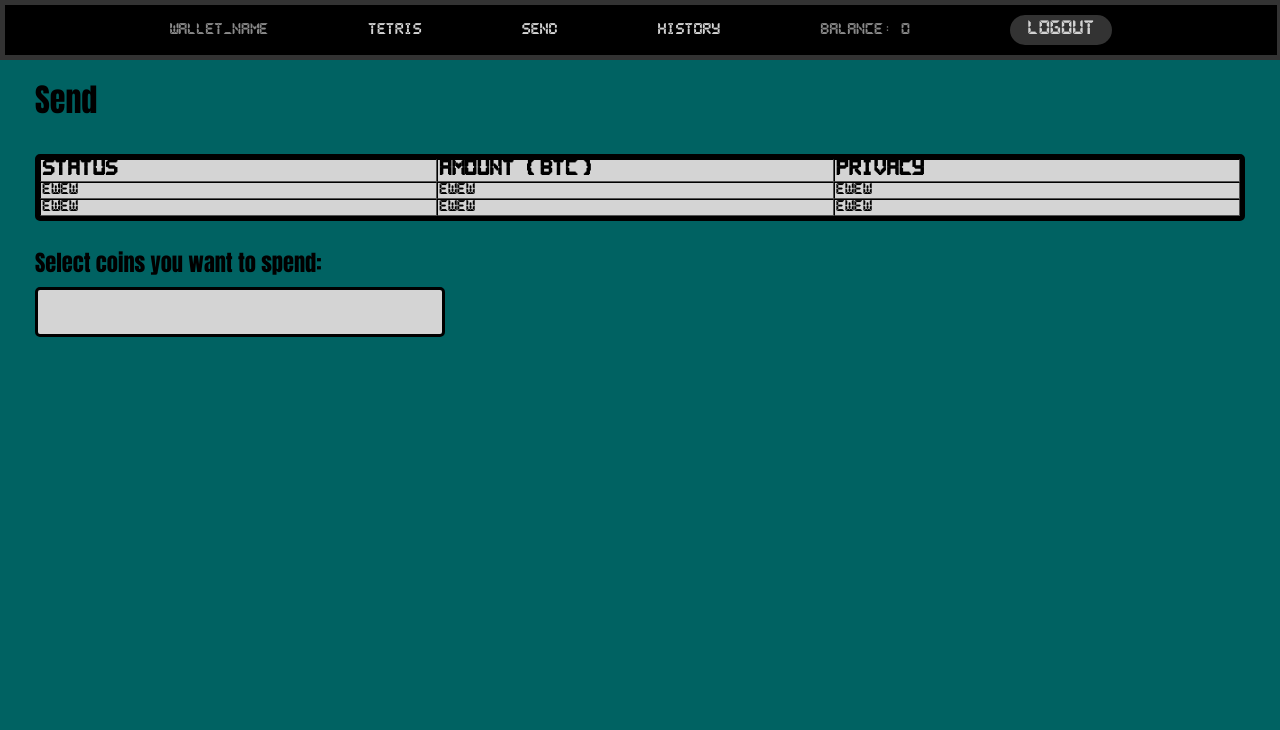
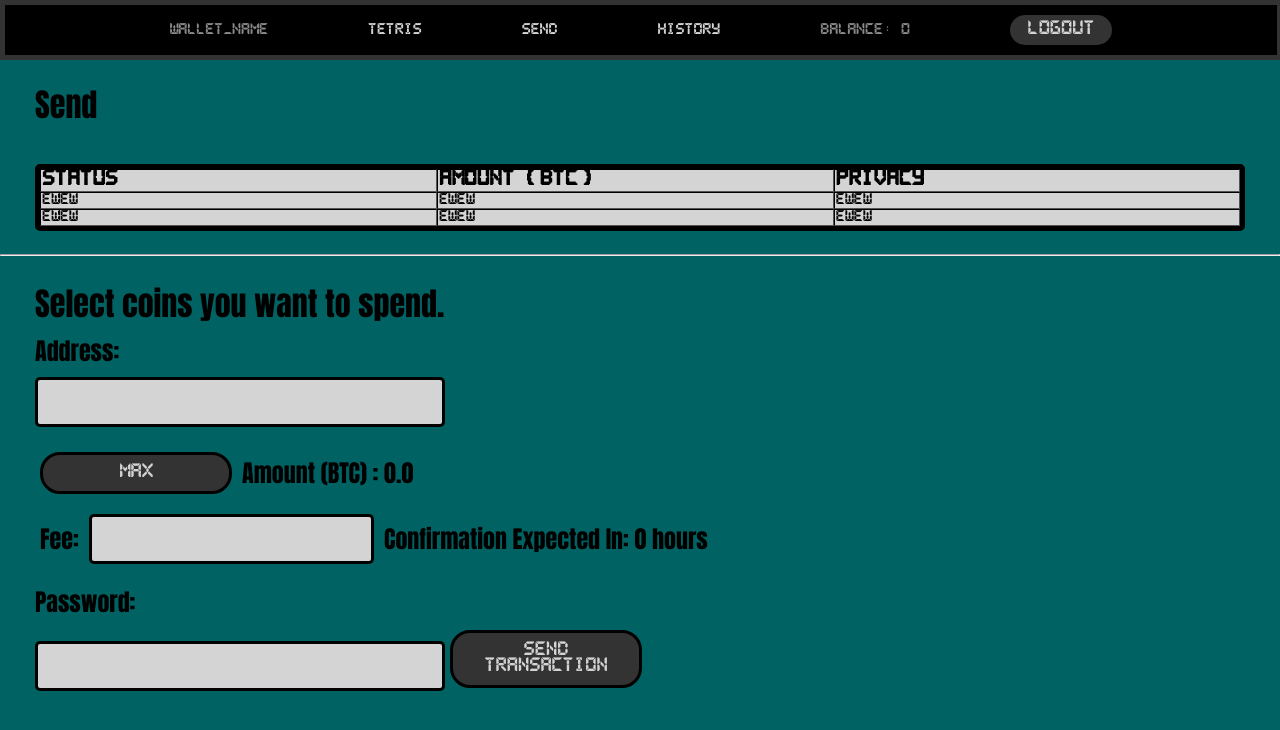
Before and after one commit to Fuza322/Tetris-React, a React (Create React App) app in the folder Stepped Solutions/react-tetris - FINISHED/: page /send in a window 1280 px wide. Shown: the top 730 px of the page. Built offline with nearby package versions, Linux system fonts and the light colour scheme.

Commit message:
update Send Page

```diff
--- a/Stepped Solutions/react-tetris - FINISHED/src/components/Send.js
+++ b/Stepped Solutions/react-tetris - FINISHED/src/components/Send.js
@@ -31,10 +31,32 @@ export function Send() {
                     </tbody>
                 </table>
             </div>
+            <hr/>
             <div className={st.divInputForm}>
                 <div>
-                    <p className={s.paragraphTextStyle}>Select coins you want to spend:</p>
+                    <p className={s.mainTextStyle}>Select coins you want to spend.</p>
+                    <p className={s.paragraphTextStyle}>Address:</p>
                     <input className={s.inputStyle}/>
+                </div>
+                <div className={st.divMaxAmountAndFeeContainer}>
+                    <button className={s.buttonStyle}>Max</button>
+                    <div className={st.divAmountAndFeeText}>
+                        Amount (BTC) : 0.0
+                    </div>
+                </div>
+                <div className={st.divAmountAndFeeText}>
+                    Fee:
+                    <div>
+                        <input className={`${s.inputStyle} ${st.inputFee}`}/>
+                    </div>
+                    <div>
+                        Confirmation Expected In: 0 hours
+                    </div>
+                </div>
+                <div className={st.divInputPassword}>
+                    <p className={s.paragraphTextStyle}>Password:</p>
+                    <input className={s.inputStyle}/>
+                    <button className={s.buttonStyle}>Send Transaсtion</button>
                 </div>
             </div>
         </div>
--- a/Stepped Solutions/react-tetris - FINISHED/src/components/styles/OtherElements.module.css
+++ b/Stepped Solutions/react-tetris - FINISHED/src/components/styles/OtherElements.module.css
@@ -2,6 +2,13 @@
     color: black;
     font-family: Impact, Arial, Helvetica, sans-serif;
     font-size: 2rem;
+    margin: 5px 0;
+}
+
+.paragraphTextStyle {
+    color: black;
+    font-family: Impact, Arial, Helvetica, sans-serif;
+    font-size: 1.5rem;
     margin: 0;
 }
 
@@ -9,13 +16,6 @@
     color: black;
     font-family: Impact, Arial, Helvetica, sans-serif;
     font-size: 1rem;
-    margin: 0;
-}
-
-.paragraphTextStyle {
-    color: black;
-    font-family: Impact, Arial, Helvetica, sans-serif;
-    font-size: 1.4rem;
     margin: 0;
 }
 
@@ -37,7 +37,7 @@
 .buttonStyle {
     box-sizing: border-box;
     min-height: 10px;
-    width: 200px;
+    width: 15vw;
     border: 3px solid black;
     border-radius: 20px;
     color: #d4d4d4;
@@ -47,6 +47,7 @@
     outline: none;
     cursor: pointer;
     padding: 10px;
+    margin: 10px 5px;
 }
 
 .buttonStyle:hover {
--- a/Stepped Solutions/react-tetris - FINISHED/src/components/styles/Send.module.css
+++ b/Stepped Solutions/react-tetris - FINISHED/src/components/styles/Send.module.css
@@ -9,3 +9,25 @@
     flex-direction: column;
     padding: 10px 35px;
 }
+
+.divMaxAmountAndFeeContainer {
+    display: flex;
+}
+
+.divAmountAndFeeText {
+    display: flex;
+    align-items: center;
+    color: black;
+    font-family: Impact, Arial, Helvetica, sans-serif;
+    font-size: 1.5rem;
+    margin: 0 5px;
+}
+
+.inputFee {
+    margin: 10px;
+    width: 20.25vw;
+}
+
+.divInputPassword {
+    margin: 10px 0px;
+}
```
Also changed, not shown: 2 other files (tests, documents, lock files or other folders).
